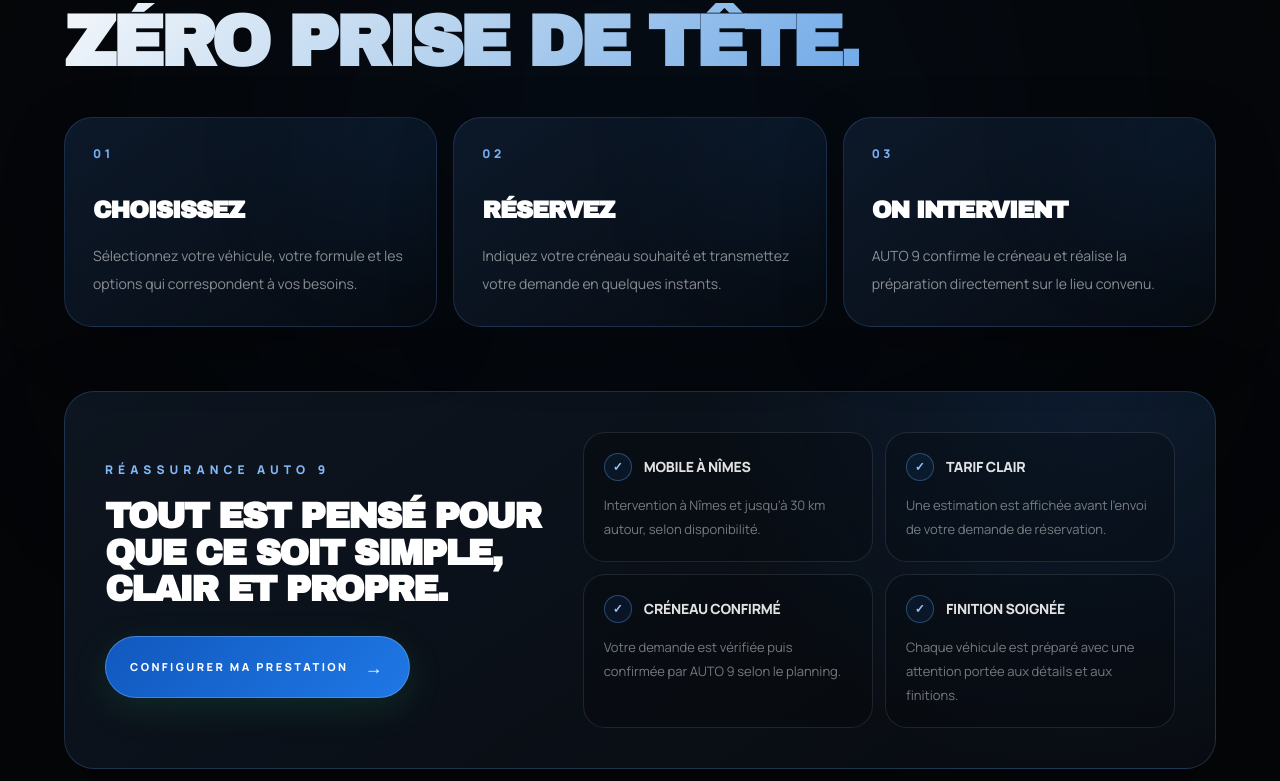
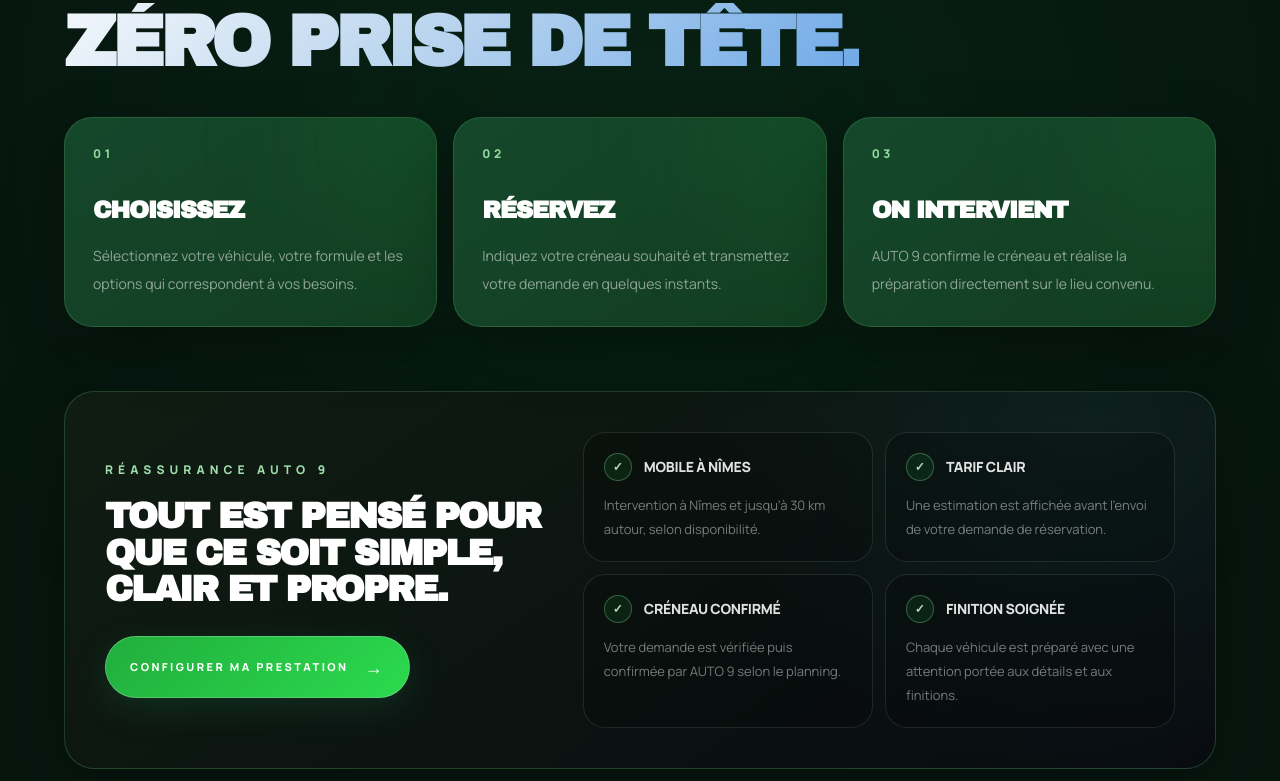
Before and after one commit to AUTO9NIMES/auto9-premium, a Next.js app: page / in a window 1280 px wide. Shown: the part 9059-9840 px from the top of the page. Built offline with nearby package versions, Linux system fonts and the light colour scheme.

Commit message:
style: emerald theme for HomeConfidence

```diff
--- a/app/components/HomeConfidence.tsx
+++ b/app/components/HomeConfidence.tsx
@@ -39,12 +39,12 @@ const trustItems = [
 
 export function HomeConfidence() {
   return (
-    <section className="relative overflow-hidden bg-[#050608] px-5 py-20 text-white sm:px-6 lg:px-8 lg:py-28">
-      <div className="pointer-events-none absolute left-1/2 top-20 h-[520px] w-[860px] -translate-x-1/2 rounded-full bg-[#0d64c8]/[0.08] blur-[170px]" />
+    <section className="relative overflow-hidden bg-[#071710] px-5 py-20 text-white sm:px-6 lg:px-8 lg:py-28">
+      <div className="pointer-events-none absolute left-1/2 top-20 h-[520px] w-[860px] -translate-x-1/2 rounded-full bg-[#20b53e]/[0.08] blur-[170px]" />
 
       <div className="relative mx-auto max-w-6xl">
         <div className="max-w-4xl">
-          <p className="text-[11px] font-black uppercase tracking-[0.45em] text-[#83b9f7] sm:text-xs">
+          <p className="text-[11px] font-black uppercase tracking-[0.45em] text-[#9fdbab] sm:text-xs">
             Simple du début à la fin
           </p>
           <h2 data-motion-reveal className="mt-5 text-[42px] font-black uppercase leading-[0.96] tracking-[-0.055em] sm:text-[58px] lg:text-[72px]">
@@ -60,20 +60,20 @@ export function HomeConfidence() {
           {steps.map((step) => (
             <article
               key={step.number}
-              className="relative overflow-hidden rounded-[28px] border border-[#5e9ee8]/20 bg-[linear-gradient(145deg,rgba(13,26,44,.96),rgba(7,11,17,.98))] p-7 shadow-[0_22px_60px_rgba(0,0,0,.3)]"
+              className="relative overflow-hidden rounded-[28px] border border-[#71d585]/20 bg-[linear-gradient(145deg,rgba(22,73,45,.96),rgba(19,63,33,.98))] p-7 shadow-[0_22px_60px_rgba(0,0,0,.3)]"
             >
-              <div className="pointer-events-none absolute -right-16 -top-16 h-44 w-44 rounded-full bg-[#176fd8]/10 blur-[70px]" />
-              <p className="relative text-xs font-black tracking-[0.3em] text-[#77aff1]">{step.number}</p>
+              <div className="pointer-events-none absolute -right-16 -top-16 h-44 w-44 rounded-full bg-[#24cb45]/10 blur-[70px]" />
+              <p className="relative text-xs font-black tracking-[0.3em] text-[#90d89e]">{step.number}</p>
               <h3 className="relative mt-8 text-2xl font-black uppercase tracking-[-0.04em]">{step.title}</h3>
               <p className="relative mt-4 text-sm leading-7 text-white/52">{step.text}</p>
             </article>
           ))}
         </div>
 
-        <div className="mt-16 overflow-hidden rounded-[30px] border border-[#5e9ee8]/22 bg-[radial-gradient(circle_at_90%_0%,rgba(33,118,222,.12),transparent_36%),linear-gradient(145deg,#0d1520,#080b10)] p-7 shadow-[0_26px_80px_rgba(0,0,0,.35)] sm:p-9 lg:p-10">
+        <div className="mt-16 overflow-hidden rounded-[30px] border border-[#71d585]/22 bg-[radial-gradient(circle_at_90%_0%,rgba(31,138,127,.12),transparent_36%),linear-gradient(145deg,#101d12,#080b10)] p-7 shadow-[0_26px_80px_rgba(0,0,0,.35)] sm:p-9 lg:p-10">
           <div className="grid gap-10 lg:grid-cols-[0.85fr_1.15fr] lg:items-center">
             <div>
-              <p className="text-[11px] font-black uppercase tracking-[0.42em] text-[#83b9f7] sm:text-xs">
+              <p className="text-[11px] font-black uppercase tracking-[0.42em] text-[#9fdbab] sm:text-xs">
                 Réassurance AUTO 9
               </p>
               <h3 className="mt-5 text-3xl font-black uppercase leading-[1.02] tracking-[-0.05em] sm:text-4xl">
@@ -81,7 +81,7 @@ export function HomeConfidence() {
               </h3>
               <Link
                 href="/devis"
-                className="mt-7 inline-flex items-center gap-4 rounded-full border border-[#79b2f1]/45 bg-[linear-gradient(135deg,#1158be,#1f78e6)] px-6 py-4 text-[11px] font-black uppercase tracking-[0.22em] shadow-[0_0_30px_rgba(31,120,230,.2)] transition hover:brightness-110"
+                className="mt-7 inline-flex items-center gap-4 rounded-full border border-[#92d8a0]/45 bg-[linear-gradient(135deg,#21ae3d,#2bda4e)] px-6 py-4 text-[11px] font-black uppercase tracking-[0.22em] shadow-[0_0_30px_rgba(30,139,131,.2)] transition hover:brightness-110"
               >
                 Configurer ma prestation <span className="text-lg">→</span>
               </Link>
@@ -91,7 +91,7 @@ export function HomeConfidence() {
               {trustItems.map((item) => (
                 <div key={item.title} className="rounded-[22px] border border-white/10 bg-black/20 p-5">
                   <div className="flex items-center gap-3">
-                    <span className="grid h-7 w-7 place-items-center rounded-full border border-[#6caaf0]/35 bg-[#176fd8]/10 text-[12px] font-black text-[#94c3f7]">✓</span>
+                    <span className="grid h-7 w-7 place-items-center rounded-full border border-[#84d895]/35 bg-[#24cb45]/10 text-[12px] font-black text-[#afdcb8]">✓</span>
                     <p className="text-sm font-black uppercase tracking-[-0.02em] text-white/88">{item.title}</p>
                   </div>
                   <p className="mt-3 text-[13px] leading-6 text-white/45">{item.text}</p>
```
